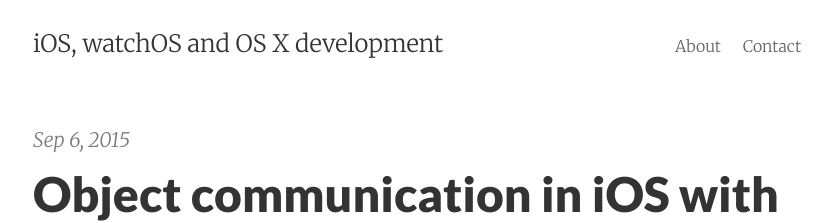
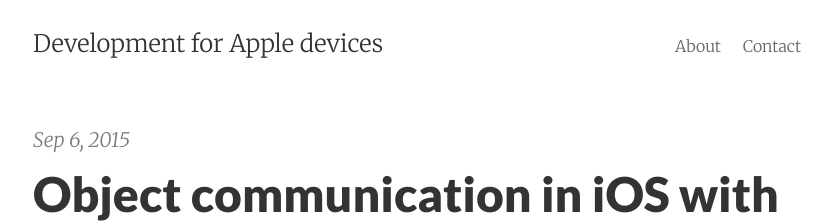
Before and after one commit to mhorga/mhorga.github.io, a Jekyll site: the page built from index.html, in a window 1280 px wide. Shown: the top 223 px of the page, without its empty margins (223-1055 px from the left). Built offline with Jekyll 4.4.1, drawn with Linux system fonts in a browser that asks for light colours; the list of posts is cut into pages by our own code.

Commit message:
Blog init via tinypress.co

```diff
--- a/_config.yml
+++ b/_config.yml
@@ -3,9 +3,9 @@
 pygments: true
 markdown: kramdown
 url: http://mhorga.github.io
-title: iOS, watchOS and OS X development
+title: Development for Apple devices
 email: mhorga@gmail.com
 author: Marius Horga
-description: A blog about iOS, watchOS and OS X development in Objective-C and Swift.
+description: A blog about iOS, watchOS, tvOS and OS X development in Objective-C and Swift.
 paginate: 5
 google_analytics: "UA-64309195-1"
```
